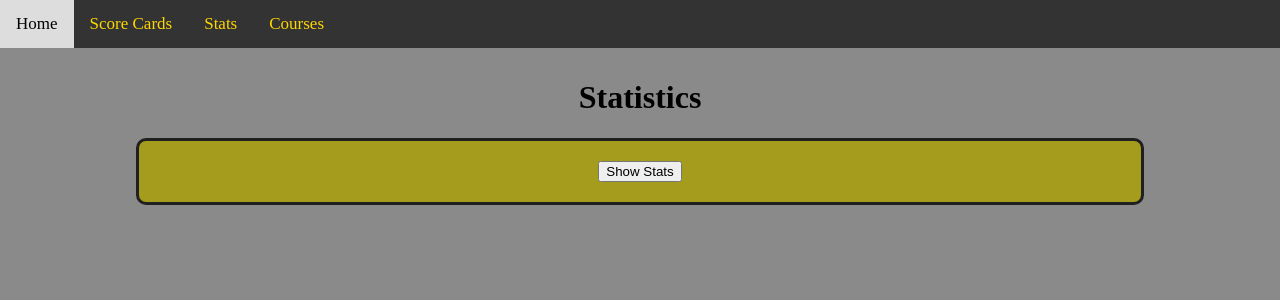
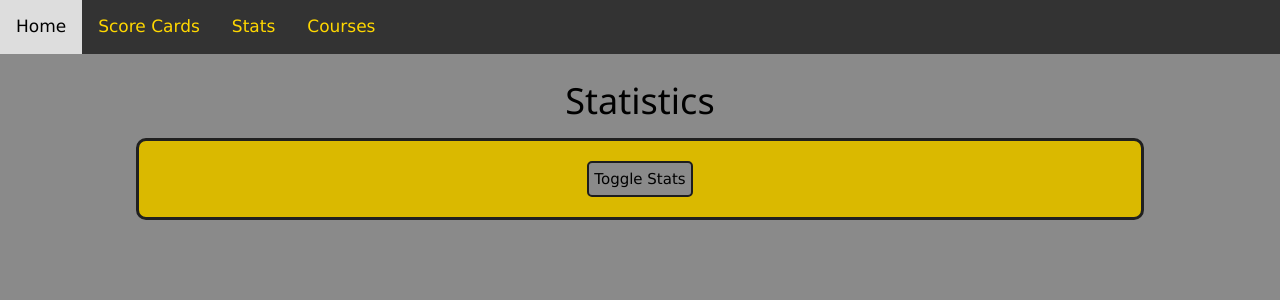
Before and after one commit to liam-g-furey/Disc-Golf, a PHP site: page /stats.php in a window 1280 px wide. Shown: the top 300 px of the page. Run offline with PHP 8.4, Linux system fonts and the light colour scheme.

Commit message:
Standardize font & layout

```diff
--- a/css/main.css
+++ b/css/main.css
@@ -1,7 +1,9 @@
 body {
+  font-family: Verdana, Geneva, Tahoma, sans-serif;
+  background-color: #8a8a8a;
+  line-height: normal;
+  text-align: center;
   margin: 0;
-  background-color: #8a8a8a;
-  text-align: center;
 }
 
 .content {
@@ -9,7 +11,7 @@
 }
 
 .collapsible {
-  background-color: rgb(165, 156, 30);
+  background-color: rgb(218, 185, 0);
   border: 3px solid rgb(32, 32, 32);
   margin-bottom: 20px;
   border-radius: 10px;
@@ -53,3 +55,18 @@
   background-color: #4CAF50;
   color: white;
 }
+
+button {
+  padding: 5px;
+  border-radius: 5px;
+  background-color: #8a8a8a;
+  border: 2px solid rgb(29, 29, 29);
+}
+
+button:active {
+  background-color: rgb(80, 80, 80);
+}
+
+button:focus {
+  outline: none;
+}
--- a/include/head.php
+++ b/include/head.php
@@ -1,7 +1,6 @@
 <link rel="stylesheet" type="text/css" href="css/main.css"/>
 <link rel="stylesheet" type="text/css" href="css/tables.css"/>
-<link rel="preconnect" href="https://fonts.gstatic.com">
-<link href="https://fonts.googleapis.com/css2?family=Roboto" rel="stylesheet">
+<link rel="stylesheet" href="https://www.w3schools.com/w3css/4/w3.css">
 
 <!-- Global site tag (gtag.js) - Google Analytics -->
 <script async src="https://www.googletagmanager.com/gtag/js?id=G-66DPGSTFGT"></script>
--- a/index.php
+++ b/index.php
@@ -12,7 +12,7 @@
         <h1>17D Disc Golf Tour</h1>
         <p><b>Most Recent Game</b></p>
         <div class="collapsible">
-            <button onclick="collapse('game')">Show Game</button>
+            <button onclick="collapse('game')">Toggle Game</button>
             <div id="game"></div>
         </div>
 
--- a/js/libdisc.js
+++ b/js/libdisc.js
@@ -141,7 +141,7 @@
 
             let button = document.createElement('button');
             button.setAttribute('onclick', `collapse('game${counter}')`);
-            button.innerText = 'Show Game';
+            button.innerText = 'Toggle Game';
             collapsible.appendChild(button);
 
             let game_div = document.createElement('div');
--- a/stats.php
+++ b/stats.php
@@ -11,7 +11,7 @@
     <div class="content">
         <h1>Statistics</h1>
         <div class="collapsible">
-            <button onclick="collapse('stats')">Show Stats</button>
+            <button onclick="collapse('stats')">Toggle Stats</button>
             <div id="stats"></div>
         </div>
     </div>
```
Also changed, not shown: courses.php (+2 -7 lines), css/courses.css (+3 -20 lines).
